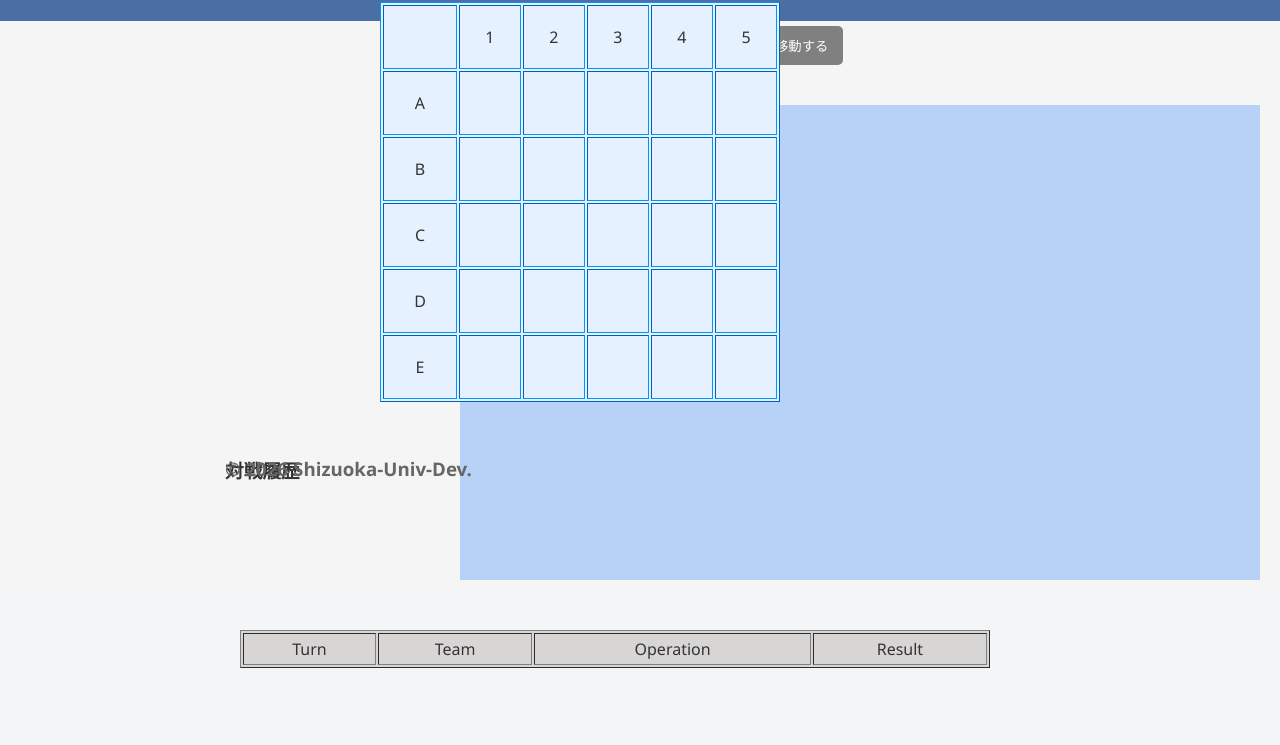
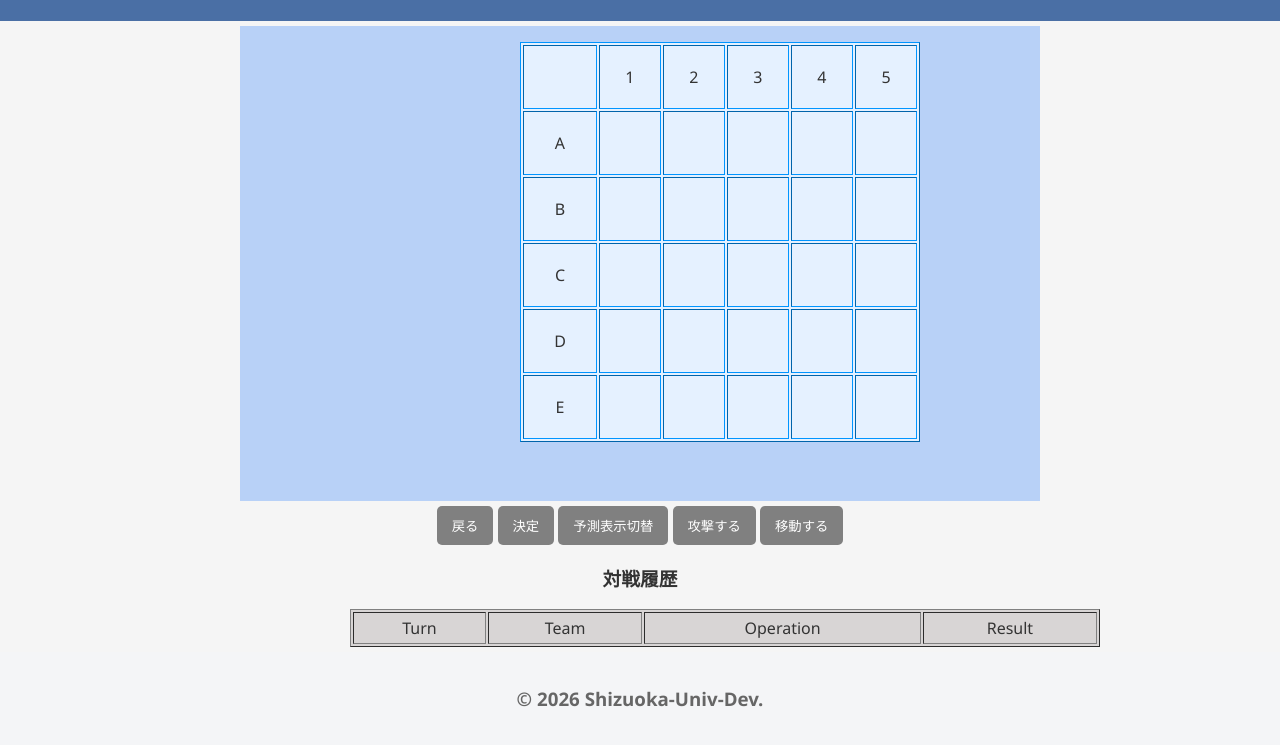
Before and after one commit to ayumu203/szpp-submarine-2026, a plain HTML site: page frontend/index.html in a window 1280 px wide. Shown: the part 78-823 px from the top of the page. Before the commit the page ends 800 px from the top, so only its background shows below. Drawn offline with nearby package versions, Linux system fonts and the light colour scheme.

Commit message:
feat/見た目をいい感じに

```diff
--- a/frontend/index.css
+++ b/frontend/index.css
@@ -1,42 +1,24 @@
 #back{
-position: relative;
-top: 45px;
-left: 240px;
-background-color: rgb(246, 173, 173);
-}
-#back{
-position: relative;
 top: 40px;
 left: 220px;
 background-color: rgb(184, 209, 247);
 }
-#feild{
-position: absolute;
-top: 80px;
-left: 380px;
-text-align: center;
-background-color: rgb(251, 230, 230);
-border-color: rgb(255, 68, 0);
-}
+
 #field{
 position: absolute;
-top: 80px;
-left: 380px;
+top: 120px;
+left: 520px;
 text-align: center;
 background-color: rgb(229, 241, 255);
 border-color: rgb(0, 149, 255);
 }
+
 #history{
-position: relative;
+margin-left: 350px;
 top: 85px;
 left: 240px;
 text-align: center;
 background-color: rgb(216, 213, 213);
-}
-h3{
-    position: absolute;
-    left: 225px;
-    top: 515px;
 }
 /* 全体 */
 body {
--- a/frontend/index.html
+++ b/frontend/index.html
@@ -1,23 +1,18 @@
 <!DOCTYPE html>
 <html lang="ja">
+
 <head>
     <meta charset="UTF-8">
     <meta name="viewport" content="width=device-width, initial-scale=1.0">
     <title>潜水艦撃沈ゲーム</title>
     <link rel="stylesheet" href="index.css">
 </head>
+
 <body>
     <header>
         <h1>潜水艦撃沈ゲーム２０２６</h1>
     </header>
     <main>
-  <div id="button-area"></div>
-           <input class="btn" id="btn-back" type="button" value="戻る">
-           <input class="btn" id="btn-apply" type="button" value="決定">
-           <input class="btn" id="btn-display" type="button" value="予測表示切替">
-           <input class="btn" id="btn-attack" type="button" value="攻撃する">
-           <input class="btn" id="btn-move" type="button" value="移動する">
-  </div>
 
         <div>
             <canvas id="back" width="800" height="475"></canvas>
@@ -45,21 +40,24 @@
                         <td></td>
                         <td></td>
                         <td></td>
-        </tr> <tr>
+                    </tr>
+                    <tr>
                         <td>C</td>
                         <td></td>
                         <td></td>
                         <td></td>
                         <td></td>
                         <td></td>
-        </tr> <tr>
+                    </tr>
+                    <tr>
                         <td>D</td>
                         <td></td>
                         <td></td>
                         <td></td>
                         <td></td>
                         <td></td>
-        </tr> <tr>
+                    </tr>
+                    <tr>
                         <td>E</td>
                         <td></td>
                         <td></td>
@@ -71,9 +69,16 @@
                 </table>
             </div>
 
-   <div><h3>対戦履歴</h3></div>
+            <div id="button-area">
+                <input class="btn" id="btn-back" type="button" value="戻る">
+                <input class="btn" id="btn-apply" type="button" value="決定">
+                <input class="btn" id="btn-display" type="button" value="予測表示切替">
+                <input class="btn" id="btn-attack" type="button" value="攻撃する">
+                <input class="btn" id="btn-move" type="button" value="移動する">
+            </div>
 
-   <div>
+            <div class="history">
+                <h3>対戦履歴</h3>
                 <table id="history" border="1" width="750" height="38">
                     <tr>
                         <td>Turn</td>
@@ -94,4 +99,5 @@
     <script src="https://code.jquery.com/jquery-4.0.0.min.js"></script>
     <script src="main.js"></script>
 </body>
+
 </html>
```
Lines whose indentation alone changed are shown as unchanged.
